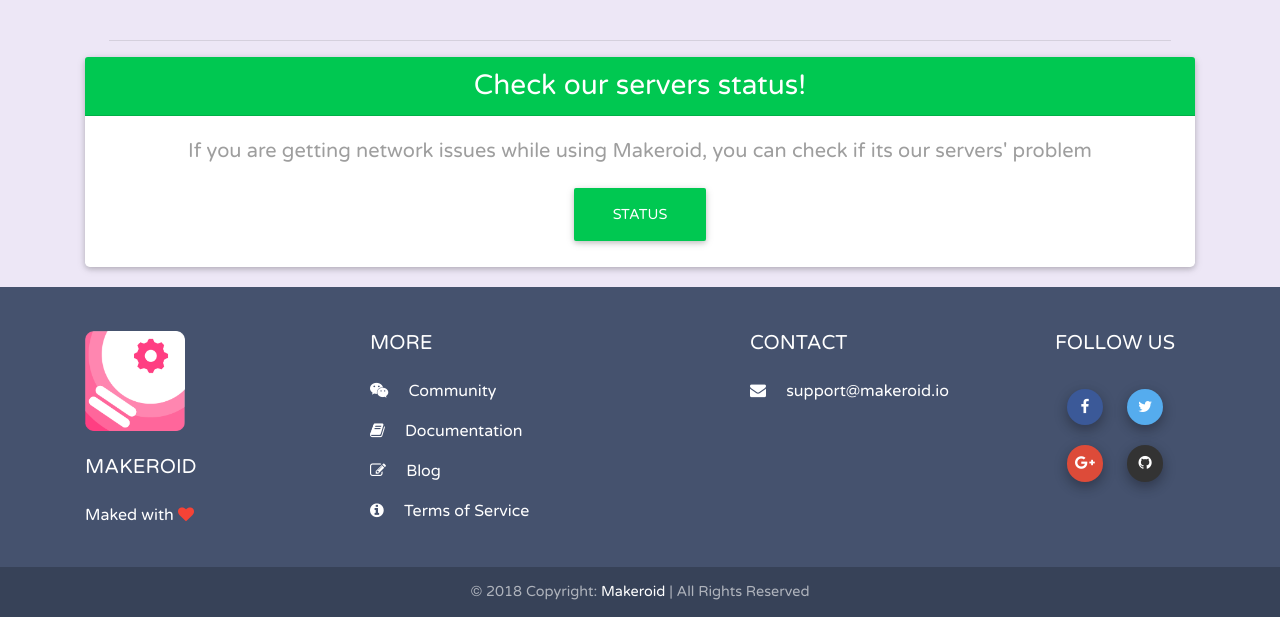
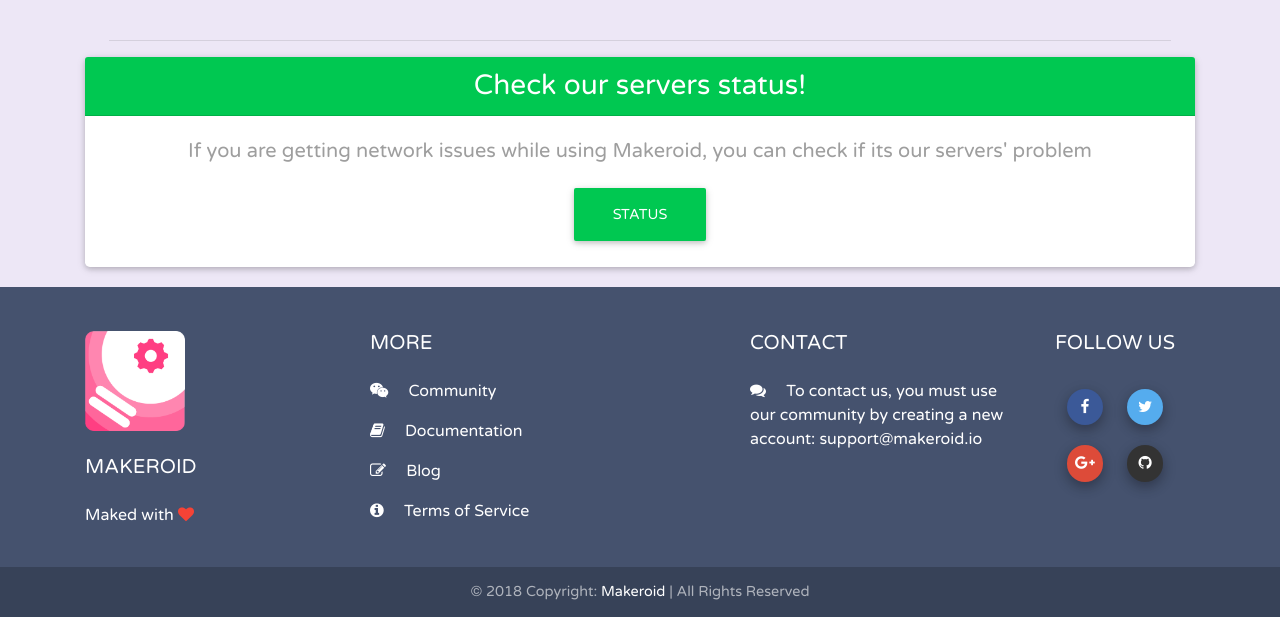
Before and after one commit to Kodular/kodular.github.io, a Jekyll site: the page built from index.html, in a window 1280 px wide and 900 px high, scrolled down 3453 px, cut to the strip 283-900 px from the top of the window. Built offline with Jekyll 4.4.1, drawn with Linux system fonts in a browser that asks for light colours; nearby versions of some CDN libraries.

Commit message:
Update Support

```diff
--- a/_includes/footer.html
+++ b/_includes/footer.html
@@ -34,7 +34,7 @@
       <div class="col-md-3 col-lg-3">
         <h5 class="title mb-4 font-bold">Contact</h5>
         <!--Info-->
-        <p><a href="mailto:support@makeroid.io"><i class="fa fa-envelope mr-3"></i> support@makeroid.io</a></p>
+        <p><i class="fa fa-comments mr-3"></i> To contact us, you must use our community by creating a new account: <a href="mailto:support@makeroid.io">support@makeroid.io</a></p>
       </div>
       <!--/.Third column-->
 
```
